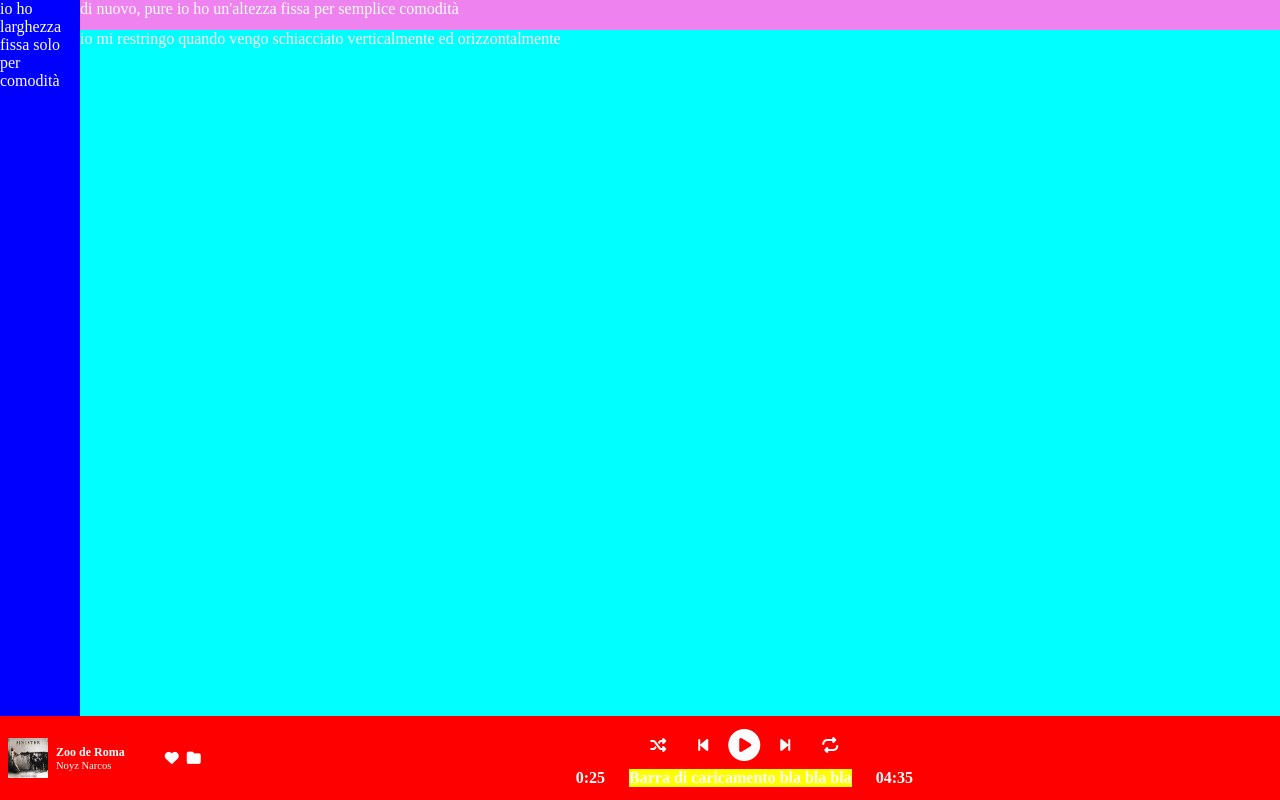
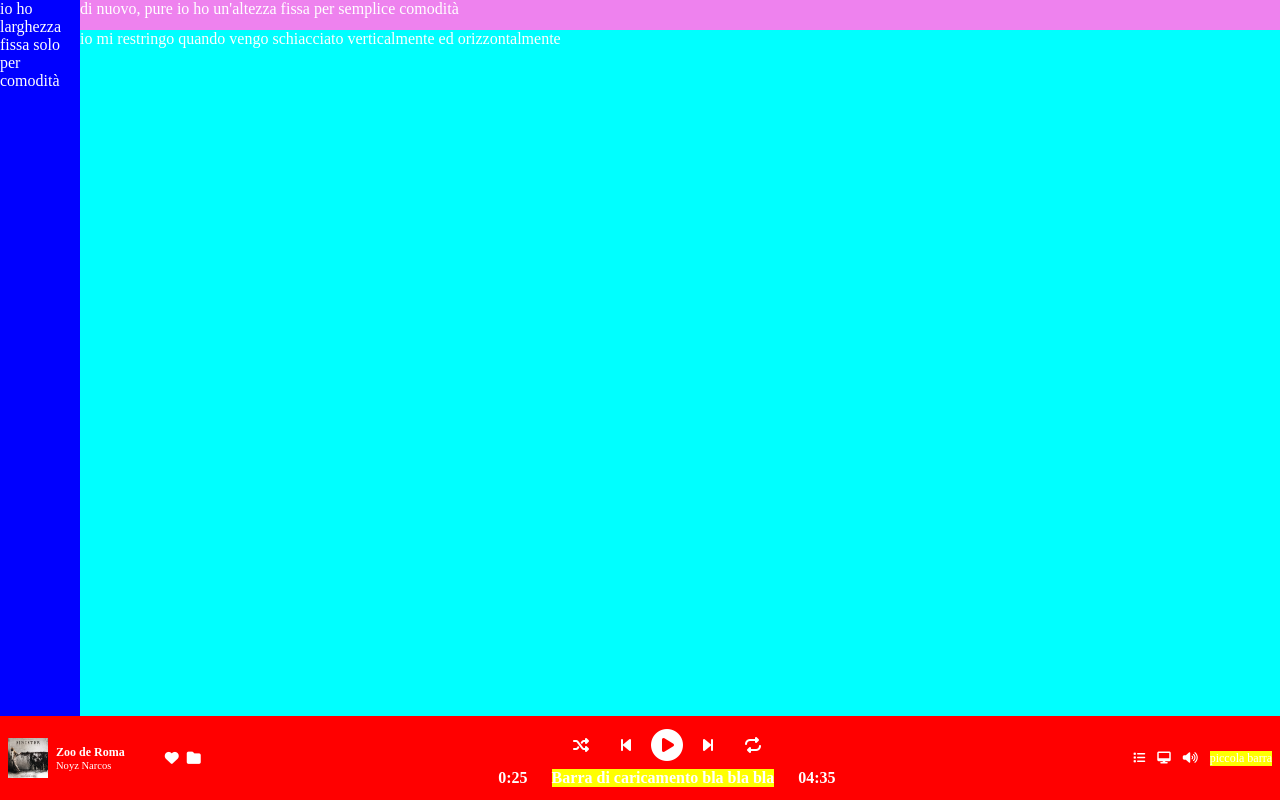
Before and after one commit to masfreddy93/html-css-spotifyweb, a plain HTML site: page index.html in a window 1280 px wide. Drawn offline with Linux system fonts and the light colour scheme.

Commit message:
bottom-aside right-column: done;

```diff
--- a/css/style.css
+++ b/css/style.css
@@ -89,11 +89,15 @@ main {
 
 
 /* Bottom Aside */
-
+#bottom-aside {
+    padding: 0 0.5rem;
+    gap: 1rem;
+}
 
 /* col left */
 #bottom-aside .aside-col-left {
-    padding: 1.375rem 0.5rem;
+    padding-top: 1.375rem;
+    padding-bottom: 1.375rem;
     gap: 2.5rem;
 }
 
@@ -165,7 +169,13 @@ main {
     align-items: center;
 }
 
-#bottom-aside .aside-col-center .playing .barra{
+#bottom-aside .barra{
     background-color: yellow;
+}
 
+/* column right */
+#bottom-aside .aside-col-right {
+    align-items: center;
+    gap: 0.75rem;
+    font-size: 0.75rem;
 }
--- a/index.html
+++ b/index.html
@@ -64,8 +64,11 @@
                 <span>04:35</span>
             </div>
         </div>
-        <div class="col aside-col aside-col-right">
-
+        <div class="col aside-col aside-col-right row">
+            <i class="fa-solid fa-list"></i>
+            <i class="fa-solid fa-desktop"></i>
+            <i class="fa-solid fa-volume-high"></i>
+            <span class="barra">piccola barra</span>
         </div>
 
     </aside>
```
